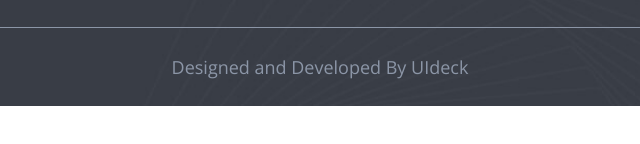
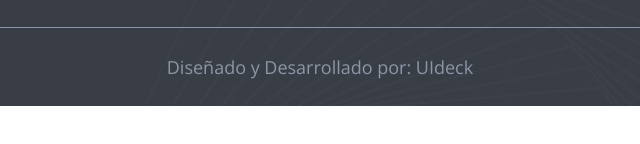
Before and after one commit to sangenispablo/medic-free, a plain HTML site: page index.html in a window 1280 px wide. Shown: the part 596-740 px from the top of the page, 320-960 px from the left. Drawn offline with nearby package versions, Linux system fonts and the light colour scheme.

Commit message:
Pequeño cambio en el footer

```diff
--- a/index.html
+++ b/index.html
@@ -171,7 +171,7 @@
             </div>
         </div>
         <div class="copyright-area">
-            <p class="mb-0 text-center">Designed and Developed By <a href="https://uideck.com/" rel="nofollow">UIdeck</a></p>
+            <p class="mb-0 text-center">Diseñado y Desarrollado por: <a href="https://uideck.com/" rel="nofollow">UIdeck</a></p>
         </div>
     </div>
 </footer>
```
